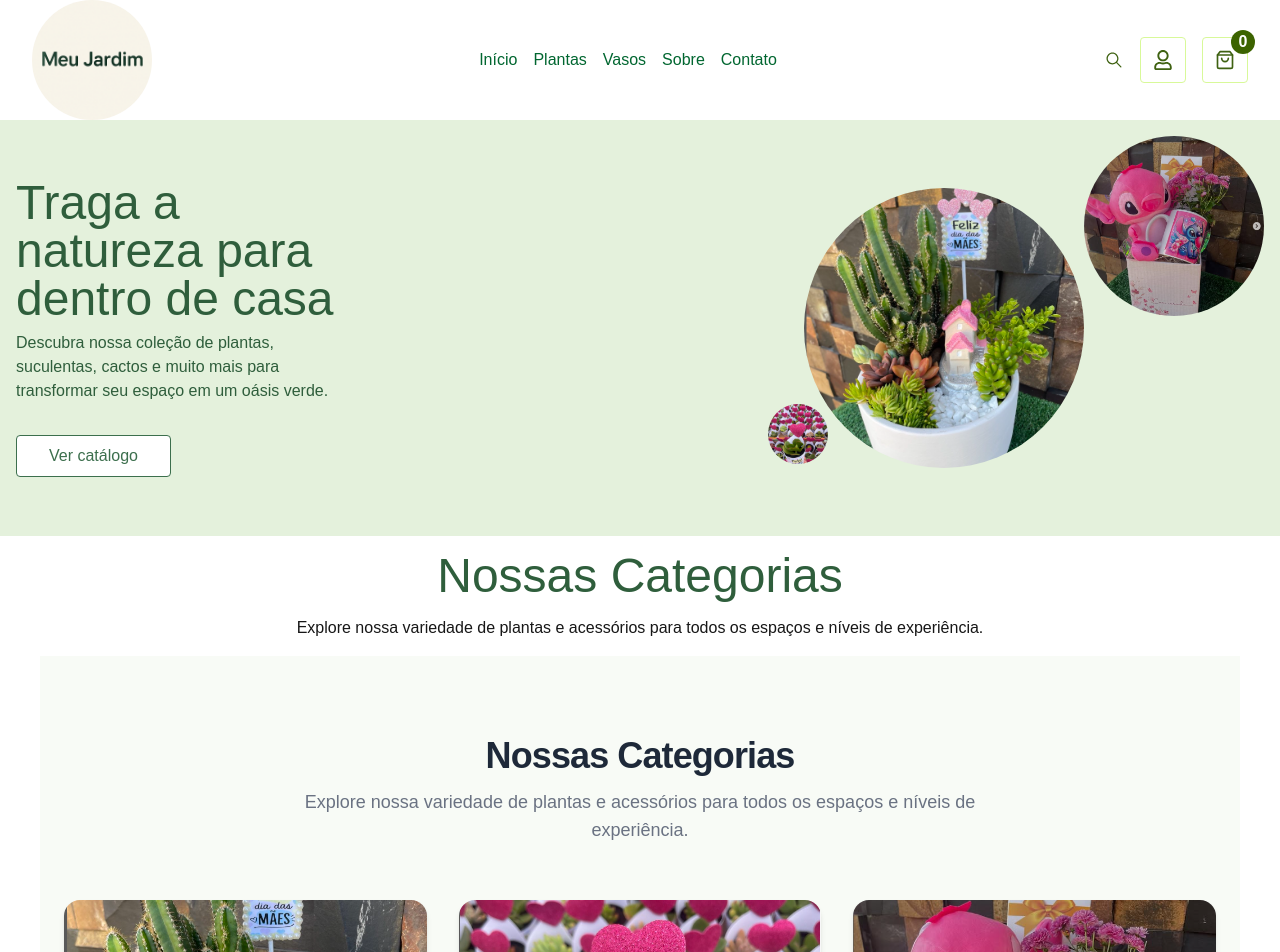
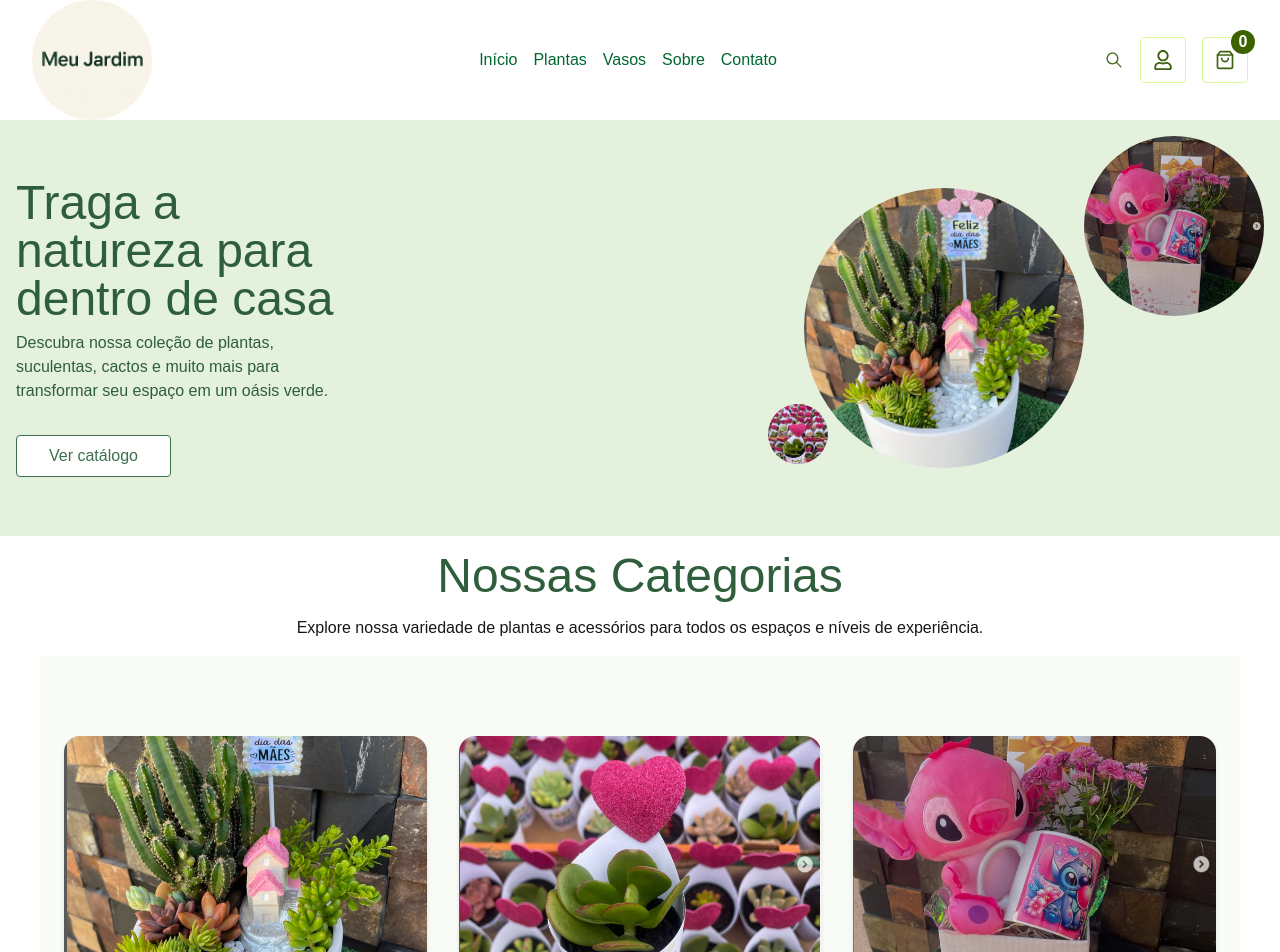
Before and after one commit to GabrielWojcik/e-commerce-plants, a Next.js app: page / in a window 1280 px wide. Shown: the top 952 px of the page. Built offline with nearby package versions, Linux system fonts and the light colour scheme.

Commit message:
feat: new routes

```diff
--- a/src/app/login/page.tsx
+++ b/src/app/login/page.tsx
@@ -5,7 +5,7 @@ import { LuLeaf } from "react-icons/lu";
 
 export default async function LoginPage() {
   const session = await getServerSession();
-  console.log("session aqui", session);
+
   if (!session) {
     return redirect("/");
   }
@@ -25,7 +25,7 @@ export default async function LoginPage() {
         <div className="bg-white p-4 rounded-md flex flex-col items-center gap-4">
           <p className="text-2xl text-[#2F5E3C]">Bem-vindo de volta</p>
           <p className="text-sm text-center md:text-start">
-            Faça login com sua conta Google para acessar o Meu Jardim
+            Faça login com sua conta Google para acessar o Meu Jardim.
           </p>
           <LoginBtn />
         </div>
--- a/src/components/Card.tsx
+++ b/src/components/Card.tsx
@@ -1,22 +1,10 @@
 import Image from "next/image";
-
 import { cardMocks } from "@/mocks/cards";
 
 export function Card() {
   return (
     <section className="bg-[#F8FBF6] py-12 md:py-20 antialiased w-full">
       <div className="container mx-auto px-6">
-        {/* Cabeçalho da Seção */}
-        <div className="text-center mb-10 md:mb-14">
-          <h2 className="text-3xl md:text-4xl font-bold text-gray-800 tracking-tight">
-            Nossas Categorias
-          </h2>
-          <p className="text-gray-500 mt-3 text-base md:text-lg max-w-2xl mx-auto">
-            Explore nossa variedade de plantas e acessórios para todos os
-            espaços e níveis de experiência.
-          </p>
-        </div>
-
         <div className="grid grid-cols-1 sm:grid-cols-2 lg:grid-cols-3 gap-8 max-w-6xl mx-auto">
           {cardMocks.map((card) => (
             <a key={card.id} href={card.href} className="block group">
--- a/src/components/NavBar/index.tsx
+++ b/src/components/NavBar/index.tsx
@@ -1,10 +1,10 @@
+import Image from "next/image";
+import { FaRegUser } from "react-icons/fa";
 import { FiShoppingBag } from "react-icons/fi";
 import { IoIosSearch } from "react-icons/io";
-import { FaRegUser } from "react-icons/fa";
-import Image from "next/image";
 
+import Link from "next/link";
 import Logo from "../../images/logo-2-meu-jardim.png";
-import Link from "next/link";
 
 export function NavBar() {
   return (
```
Also changed, not shown: src/app/page.tsx (+3 -15 lines).
